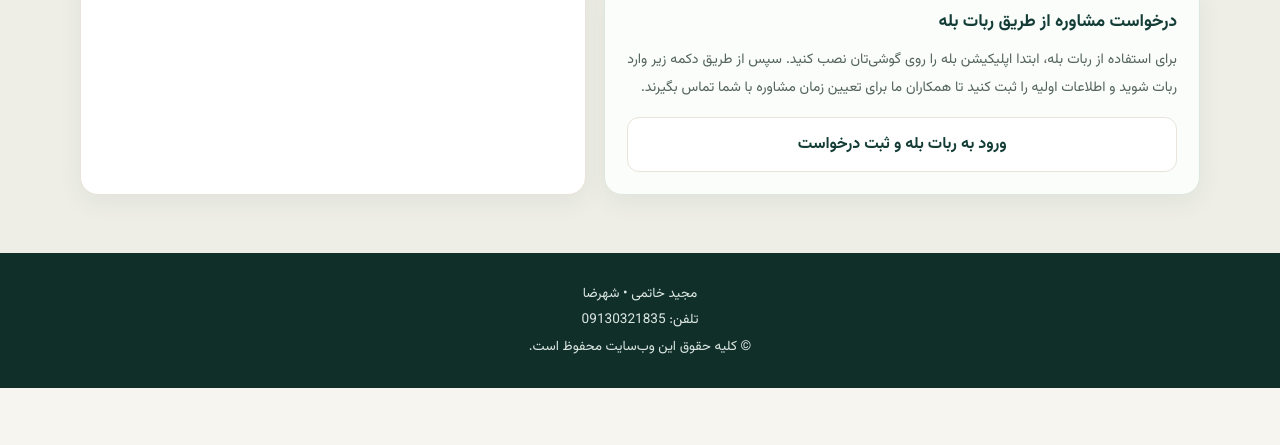
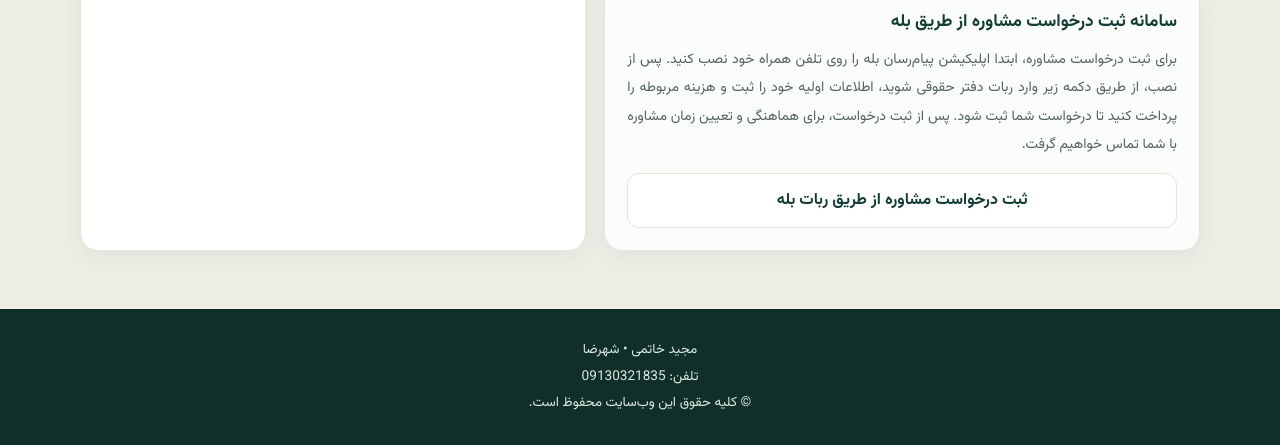
Before and after one commit to majidkhatamii-prog/majid-khatami-site, a plain HTML site: page index.html in a window 1280 px wide. Shown: the part 4233-4678 px from the top of the page. Before the commit the page ends 4621 px from the top, so only its background shows below. Drawn offline with Linux system fonts and the light colour scheme.

Commit message:
Update Bale consultation request section

```diff
--- a/index.html
+++ b/index.html
@@ -517,9 +517,9 @@ input, textarea, select { font-size: 16px; }
         </form>
       </div>
       <div class="box bale-request-box">
-        <h3>درخواست مشاوره از طریق ربات بله</h3>
-        <p class="bale-instructions">برای استفاده از ربات بله، ابتدا اپلیکیشن بله را روی گوشی‌تان نصب کنید. سپس از طریق دکمه زیر وارد ربات شوید و اطلاعات اولیه را ثبت کنید تا همکاران ما برای تعیین زمان مشاوره با شما تماس بگیرند.</p>
-        <a class="btn light" href="https://ble.ir/majidkhatamibot" target="_blank" rel="noopener" style="width:100%;margin-top:14px">ورود به ربات بله و ثبت درخواست</a>
+        <h3>سامانه ثبت درخواست مشاوره از طریق بله</h3>
+        <p class="bale-instructions">برای ثبت درخواست مشاوره، ابتدا اپلیکیشن پیام‌رسان بله را روی تلفن همراه خود نصب کنید. پس از نصب، از طریق دکمه زیر وارد ربات دفتر حقوقی شوید، اطلاعات اولیه خود را ثبت و هزینه مربوطه را پرداخت کنید تا درخواست شما ثبت شود. پس از ثبت درخواست، برای هماهنگی و تعیین زمان مشاوره با شما تماس خواهیم گرفت.</p>
+        <a class="btn light" href="https://ble.ir/majidkhatamibot" target="_blank" rel="noopener" style="width:100%;margin-top:14px">ثبت درخواست مشاوره از طریق ربات بله</a>
       </div>
     </div>
     <div class="box contact-info" id="contact-info">
```
